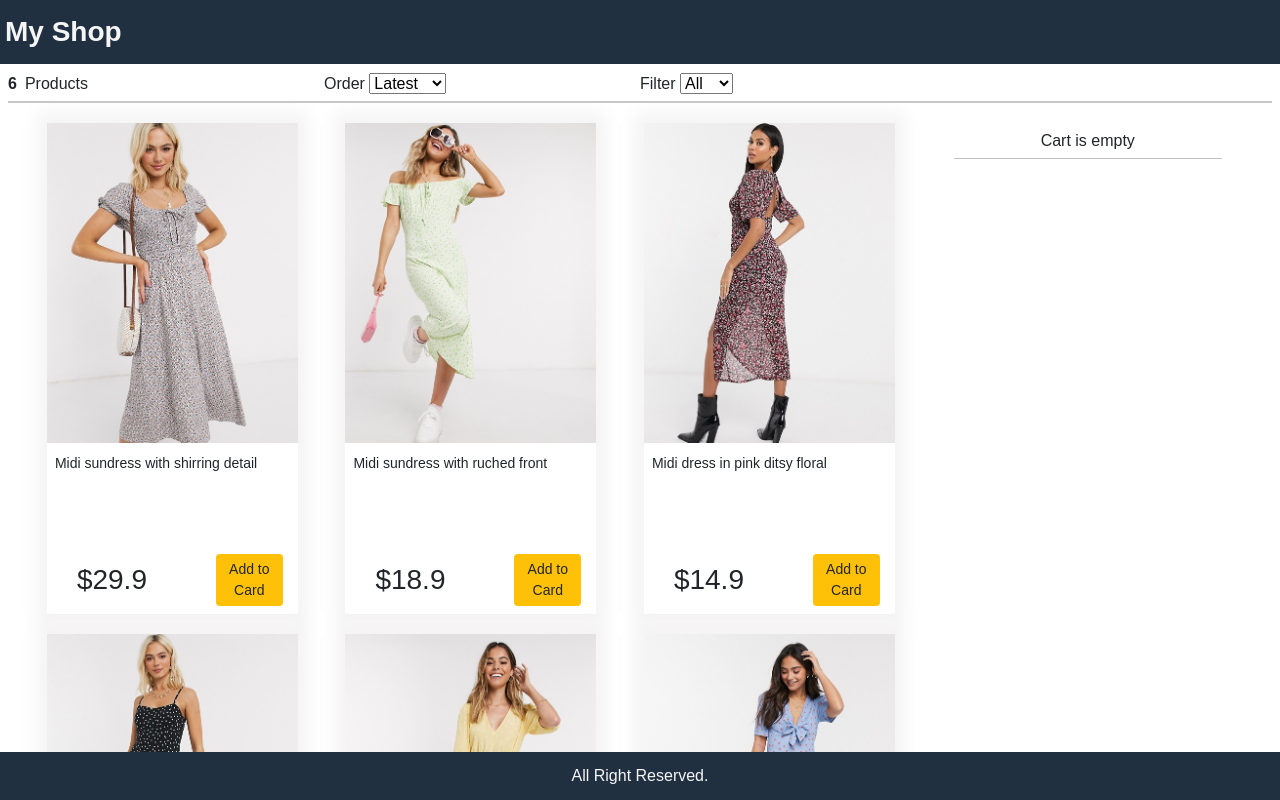
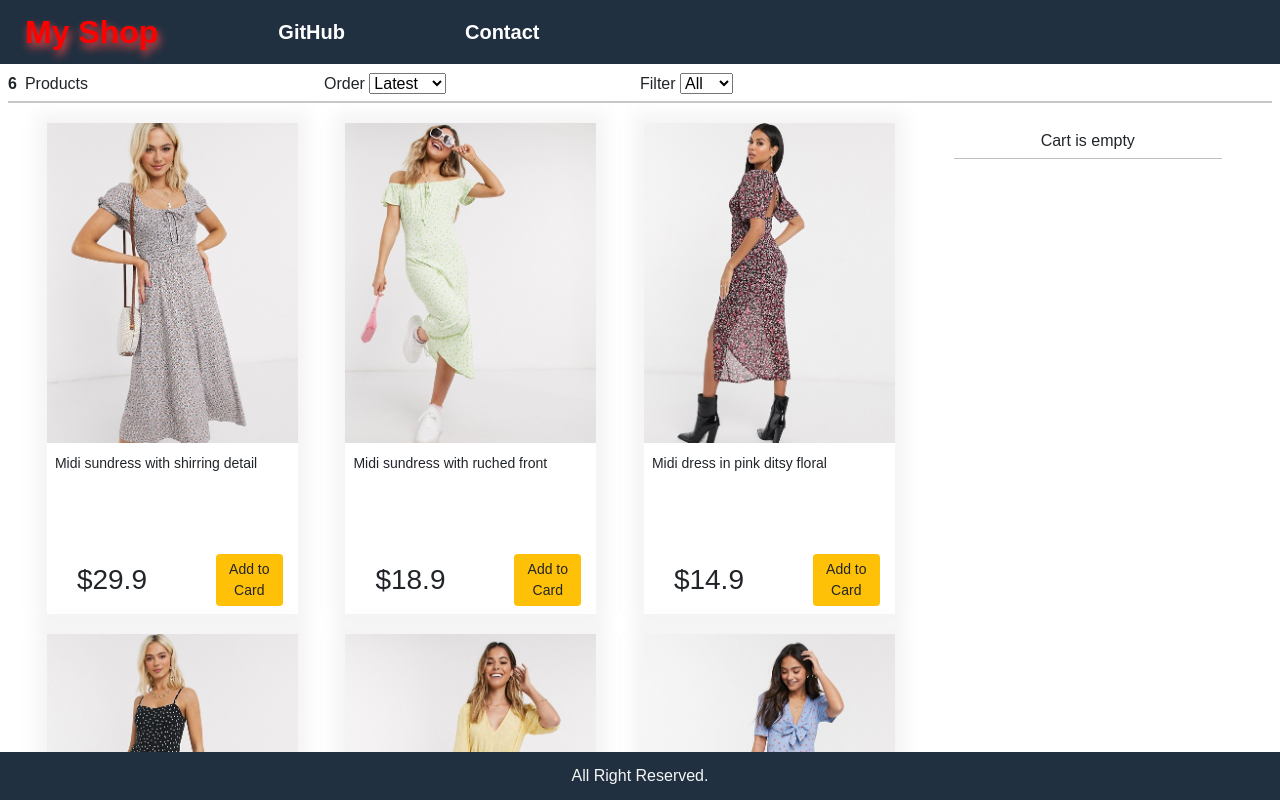
Before and after one commit to mohammad6vakili/Shop, a React (Create React App) app: page / in a window 1280 px wide. Built offline with nearby package versions, Linux system fonts and the light colour scheme.

Commit message:
Some new Features

```diff
--- a/package.json
+++ b/package.json
@@ -13,10 +13,13 @@
     "react-modal": "^3.12.1",
     "react-redux": "^7.2.2",
     "react-reveal": "^1.2.2",
+    "react-router": "^5.2.0",
+    "react-router-dom": "^5.2.0",
     "react-scripts": "4.0.1",
     "react-spring": "^8.0.27",
     "react-thunk": "^1.0.0",
     "redux": "^4.0.5",
+    "redux-thunk": "^2.3.0",
     "web-vitals": "^0.2.4"
   },
   "scripts": {
--- a/src/App.js
+++ b/src/App.js
@@ -1,9 +1,12 @@
 import React,{useState,useEffect} from 'react';
 import './index.css';
+import Navigation from './components/Navigation';
 import Product from './components/products';
 import data from './data.json';
 import Filter from './components/Filter';
 import Cart from './components/Cart';
+
+
 
 
 
@@ -126,11 +129,12 @@ const App=()=>{
     <div className='App'>
 
     <header className='header'>
-      <a href='/'>My Shop</a>
+      <Navigation/>
     </header>
 
 
   <main className='p-2 main'>
+
 
 
       <Filter
@@ -165,10 +169,8 @@ const App=()=>{
                   />
 
                 </div>
-
             </div>
-
-
+            )}
   </main>
 
 
--- /dev/null
+++ b/src/components/Navigation.jsx
@@ -0,0 +1,21 @@
+import React from 'react';
+import Fade from 'react-reveal';
+import Zoom from 'react-reveal';
+
+
+
+const Navigation =()=>{
+
+    return(
+            <ul className='nav-list'>
+                <Zoom>
+                <li>My Shop</li>
+                </Zoom>
+                <Fade top >
+                <li><a href="https://github.com/mohammad6vakili">GitHub</a></li>
+                <li>Contact</li>
+                </Fade>
+            </ul>
+    )
+}
+export default Navigation;
--- a/src/index.css
+++ b/src/index.css
@@ -20,19 +20,40 @@ textarea {
     width: 100%;
     height: 8vh;
     background-color: #203040;
+    padding:5px;
+}
+.nav{
+    width: 100%;
+}
+.nav-list{
+    width: 100%;
     display: flex;
+    justify-content: flex-start;
     align-items: center;
-    padding:5px;
+    margin-bottom: 0;
+    height: 100%;
+    color: white;
+}
+.nav-list>li:first-child{
+    color: red;
+    margin-left: 20px;
+    font-size: 32px;
+    font-weight: 900;
+    text-shadow:2px 5px 8px rgb(245, 72, 72);
+}
+.nav-list>li{
+    list-style-type: none;
+    margin-right: 120px;
+    font-size: 20px;
+    font-weight: 600;
+}
+.nav-list>li:hover{
+    text-shadow:2px 5px 8px rgb(184, 184, 184);
 
 }
-.header>a{
-    color: whitesmoke;
-    font-size:28px;
-    font-weight: 700;
-}
-.header>a:hover{
+.nav-list>li>a{
     text-decoration: none;
-    color: tomato;
+    color: white;
 }
 .main{
     width: 100%;
@@ -263,11 +284,12 @@ cursor: pointer;
     font-size: 28px;
 }
 .modal-add-button{
-   width:17%;
+   width:20%;
    height: 5vh;
     background-color: rgb(255, 201, 102);
     color: rgb(49, 48, 48) !important;
     border: 1px solid rgba(128, 128, 128, 0.658) !important;
+    font-size: 20px;
 }
 
 .modal-add-button:hover{
```
Also changed, not shown: 2 other files (tests, documents, lock files or other folders). Lines whose indentation alone changed are shown as unchanged.
